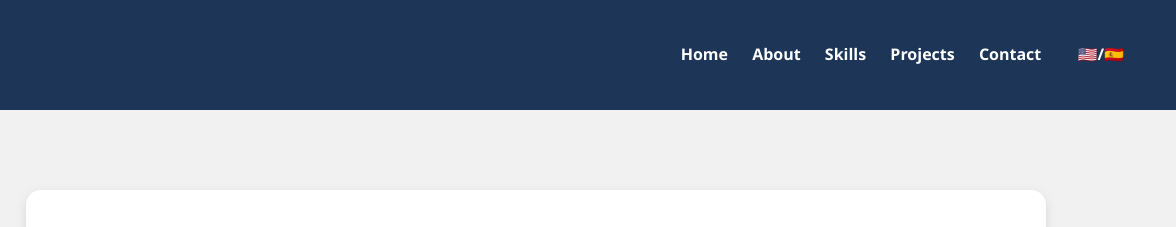
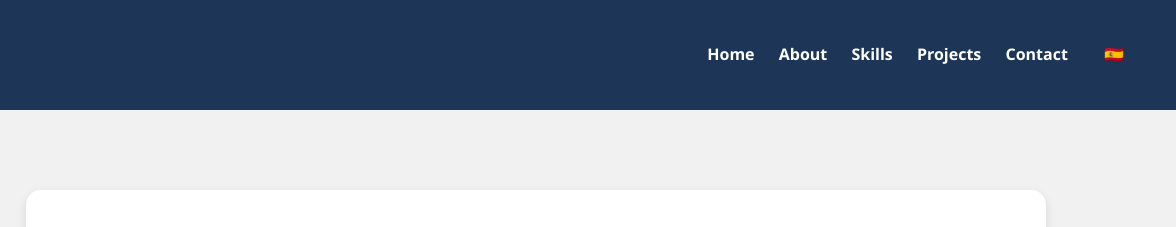
Before and after one commit to 16danielvm/Portafolio, a plain HTML site: page index-en.html in a window 1280 px wide. Shown: the top 227 px of the page, 104-1280 px from the left. Drawn offline with Linux system fonts and the light colour scheme.

Commit message:
Portafolio

```diff
--- a/index-en.html
+++ b/index-en.html
@@ -242,7 +242,7 @@
       <a href="#skills">Skills</a>
       <a href="#projects">Projects</a>
       <a href="#contact">Contact</a>
-      <a href="index.html" style="margin-left: 20px; background-color: #1d3557; color: white; padding: 6px 12px; border-radius: 6px; font-weight: bold; text-decoration: none;">🇺🇸/🇪🇸</a>
+      <a href="index.html" style="margin-left: 20px; background-color: #1d3557; color: white; padding: 6px 12px; border-radius: 6px; font-weight: bold; text-decoration: none;">🇪🇸</a>
     </nav>
   </header>
 
```
Also changed, not shown: index.html (+1 -1 lines).
